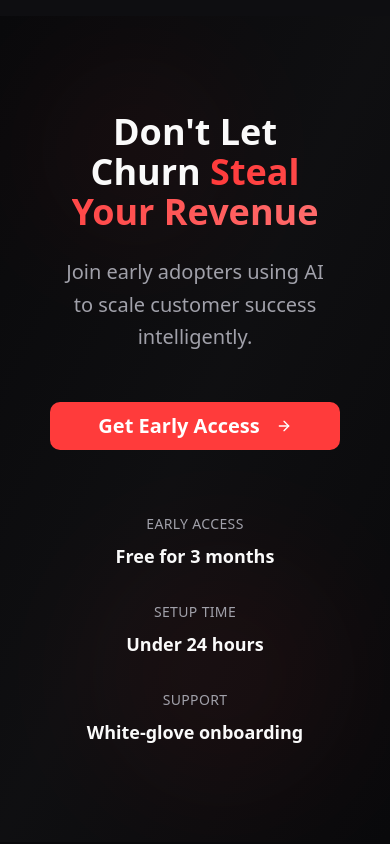
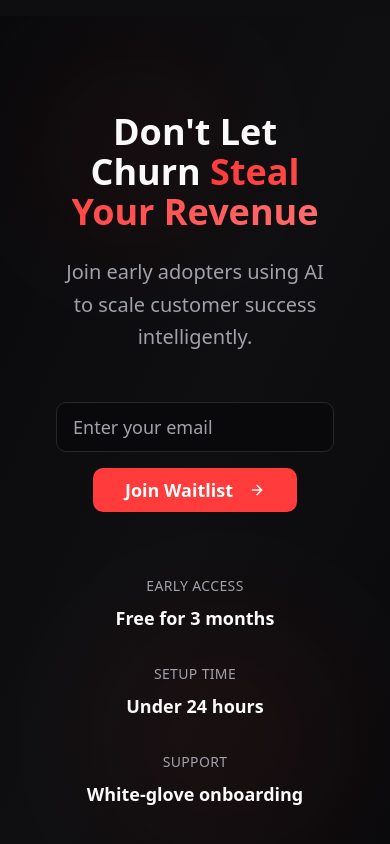
Before and after one commit to Dipit12/rootagent-ai-landing, a React (Vite) app: page / in a window 390 px wide. Shown: the part 4756-5600 px from the top of the page. Built offline with nearby package versions, Linux system fonts and the light colour scheme.

Commit message:
Remove testimonial from navbar and update CTA
- Removed the testimonial link from the navigation bar.
- Replaced the "Get Early Access" button with a "Join Waitlist" form.

```diff
--- a/src/components/CTASection.tsx
+++ b/src/components/CTASection.tsx
@@ -1,6 +1,5 @@
 
-import { Button } from '@/components/ui/button';
-import { ArrowRight } from 'lucide-react';
+import WaitlistForm from '@/components/WaitlistForm';
 
 const CTASection = () => {
   return (
@@ -24,14 +23,8 @@ const CTASection = () => {
             Join early adopters using AI to scale customer success intelligently.
           </p>
 
-          <div className="flex flex-col sm:flex-row gap-6 justify-center items-center mb-16">
-            <Button
-              size="lg"
-              className="bg-[#FF3B3B] hover:bg-[#FF3B3B]/90 text-white px-12 py-6 text-xl font-semibold transition-all duration-300 hover:scale-105 group"
-            >
-              Get Early Access
-              <ArrowRight className="w-6 h-6 ml-2 group-hover:translate-x-1 transition-transform" />
-            </Button>
+          <div className="mb-16">
+            <WaitlistForm />
           </div>
 
           <div className="grid grid-cols-1 md:grid-cols-3 gap-8 text-center">
--- a/src/components/Header.tsx
+++ b/src/components/Header.tsx
@@ -15,7 +15,6 @@ const Header = () => {
         <nav className="hidden md:flex items-center space-x-8">
           <a href="#features" className="text-muted-foreground hover:text-foreground transition-colors">Features</a>
           <a href="#comparison" className="text-muted-foreground hover:text-foreground transition-colors">Comparison</a>
-          <a href="#testimonials" className="text-muted-foreground hover:text-foreground transition-colors">Testimonials</a>
         </nav>
 
         <div className="flex items-center space-x-4">
--- /dev/null
+++ b/src/components/WaitlistForm.tsx
@@ -0,0 +1,51 @@
+
+import { useState } from 'react';
+import { Button } from '@/components/ui/button';
+import { Input } from '@/components/ui/input';
+import { ArrowRight } from 'lucide-react';
+
+const WaitlistForm = () => {
+  const [email, setEmail] = useState('');
+  const [isSubmitted, setIsSubmitted] = useState(false);
+
+  const handleSubmit = (e: React.FormEvent) => {
+    e.preventDefault();
+    if (email) {
+      // Here you would typically send the email to your backend
+      console.log('Joining waitlist with email:', email);
+      setIsSubmitted(true);
+    }
+  };
+
+  if (isSubmitted) {
+    return (
+      <div className="text-center py-8">
+        <h3 className="text-2xl font-semibold mb-4 text-[#FF3B3B]">You're on the list!</h3>
+        <p className="text-muted-foreground">We'll notify you when RootAgent is ready.</p>
+      </div>
+    );
+  }
+
+  return (
+    <form onSubmit={handleSubmit} className="flex flex-col sm:flex-row gap-4 justify-center items-center max-w-md mx-auto">
+      <Input
+        type="email"
+        placeholder="Enter your email"
+        value={email}
+        onChange={(e) => setEmail(e.target.value)}
+        required
+        className="flex-1 px-4 py-3 text-lg"
+      />
+      <Button
+        type="submit"
+        size="lg"
+        className="bg-[#FF3B3B] hover:bg-[#FF3B3B]/90 text-white px-8 py-3 text-lg font-semibold transition-all duration-300 hover:scale-105 group whitespace-nowrap"
+      >
+        Join Waitlist
+        <ArrowRight className="w-5 h-5 ml-2 group-hover:translate-x-1 transition-transform" />
+      </Button>
+    </form>
+  );
+};
+
+export default WaitlistForm;
```
